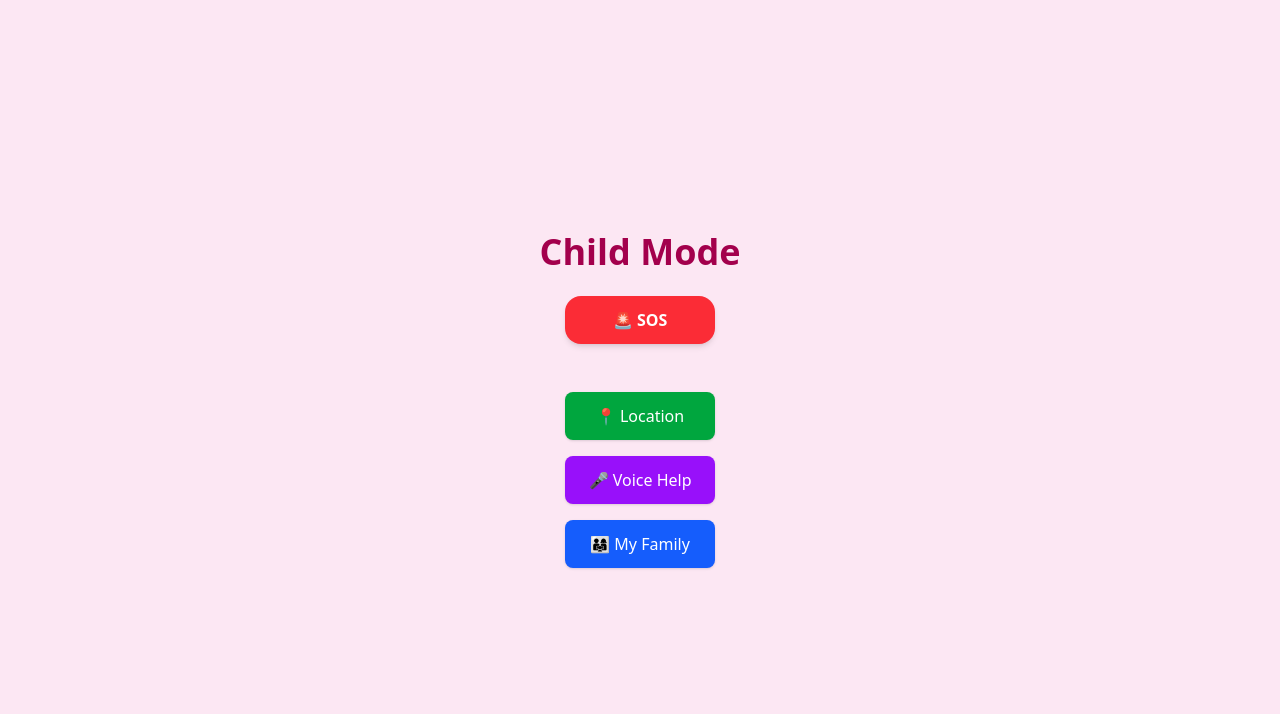
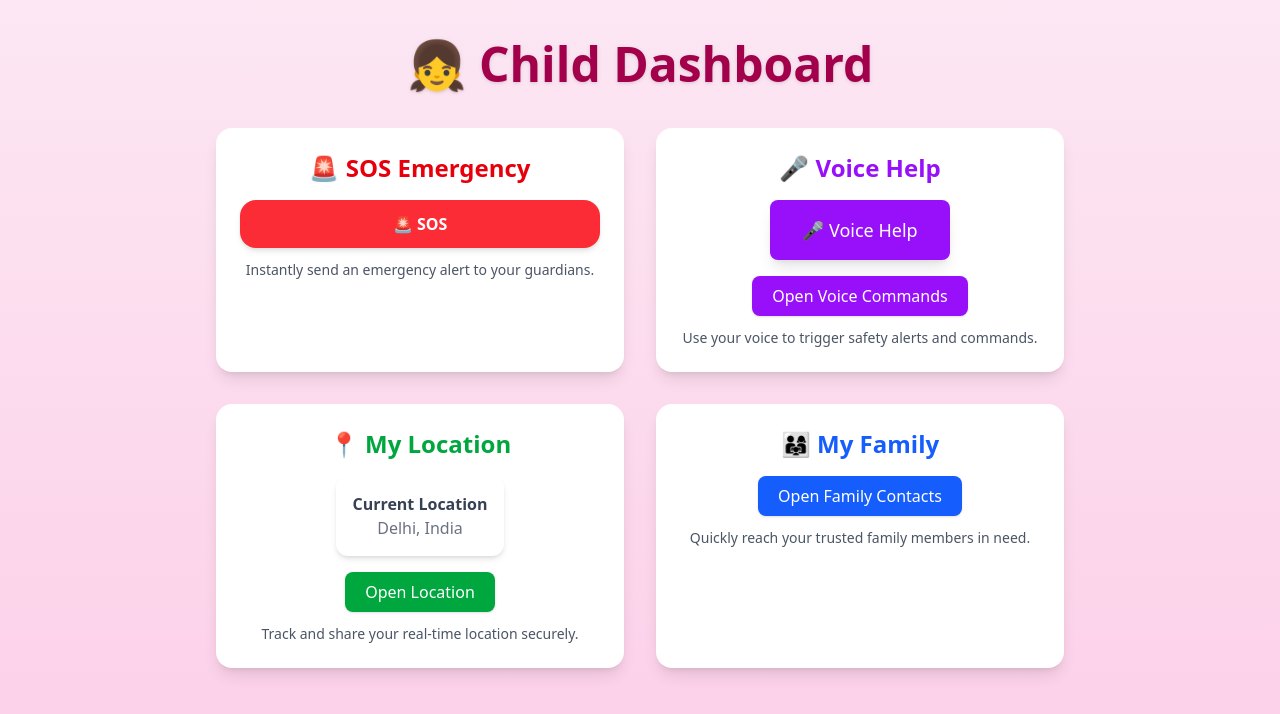
Before and after one commit to codemasteryash/women-safety-app, a React (Vite) app: page /child in a window 1280 px wide. Shown: the top 714 px of the page. Built offline with nearby package versions, Linux system fonts and the light colour scheme.

Commit message:
child dashboard

```diff
--- a/src/pages/ChildDashboard.jsx
+++ b/src/pages/ChildDashboard.jsx
@@ -1,3 +1,51 @@
+// // src/pages/ChildDashboard.jsx
+// import { useNavigate } from "react-router-dom";
+// import LocationCard from "../components/child/LocationCard";
+// import SOSButton from "../components/child/SOSButton";
+// import VoiceHelpButton from "../components/child/VoiceHelpButton";
+
+// function ChildDashboard() {
+//   const navigate = useNavigate();
+
+//   return (
+//     <div className="flex flex-col items-center justify-center min-h-screen bg-pink-100">
+//       <h1 className="text-4xl font-bold mb-6 text-pink-800">Child Mode</h1>
+
+//       <div className="flex flex-col gap-6">
+//         {/* SOS Emergency Button */}
+//         <SOSButton />
+
+//         {/* Voice Help
+//         <VoiceHelpButton /> */}
+
+//         {/* Navigation Buttons */}
+//         <div className="flex flex-col gap-4 mt-6">
+//           <button
+//             onClick={() => navigate("/location")}
+//             className="px-6 py-3 bg-green-600 text-white rounded-lg shadow hover:bg-green-700"
+//           >
+//             📍 Location
+//           </button>
+
+//           <button
+//             onClick={() => navigate("/voice-help")}
+//             className="px-6 py-3 bg-purple-600 text-white rounded-lg shadow hover:bg-purple-700"
+//           >
+//             🎤 Voice Help
+//           </button>
+
+//           <button
+//             onClick={() => navigate("/family")}
+//             className="px-6 py-3 bg-blue-600 text-white rounded-lg shadow hover:bg-blue-700"
+//           >
+//             👨‍👩‍👧 My Family
+//           </button>
+//         </div>
+//       </div>
+//     </div>
+//   );
+// }
+// export default ChildDashboard;
 // src/pages/ChildDashboard.jsx
 import { useNavigate } from "react-router-dom";
 import LocationCard from "../components/child/LocationCard";
@@ -8,41 +56,69 @@ function ChildDashboard() {
   const navigate = useNavigate();
 
   return (
-    <div className="flex flex-col items-center justify-center min-h-screen bg-pink-100">
-      <h1 className="text-4xl font-bold mb-6 text-pink-800">Child Mode</h1>
+    <div className="min-h-screen bg-gradient-to-b from-pink-100 to-pink-200 flex flex-col items-center py-10">
+      {/* Title */}
+      <h1 className="text-5xl font-extrabold text-pink-800 drop-shadow mb-10">
+        👧 Child Dashboard
+      </h1>
 
-      <div className="flex flex-col gap-6">
-        {/* SOS Emergency Button */}
-        <SOSButton />
+      {/* Features Grid */}
+      <div className="grid grid-cols-1 sm:grid-cols-2 gap-8 w-full max-w-4xl px-6">
+        {/* SOS Emergency */}
+        <div className="bg-white shadow-lg rounded-2xl p-6 flex flex-col items-center text-center hover:shadow-2xl transition">
+          <h2 className="text-2xl font-bold text-red-600 mb-4">🚨 SOS Emergency</h2>
+          <SOSButton />
+          <p className="mt-3 text-gray-600 text-sm">
+            Instantly send an emergency alert to your guardians.
+          </p>
+        </div>
 
-        {/* Voice Help
-        <VoiceHelpButton /> */}
+        {/* Voice Help */}
+        <div className="bg-white shadow-lg rounded-2xl p-6 flex flex-col items-center text-center hover:shadow-2xl transition">
+          <h2 className="text-2xl font-bold text-purple-600 mb-4">🎤 Voice Help</h2>
+          <VoiceHelpButton />
+          <button
+            onClick={() => navigate("/voice-help")}
+            className="mt-4 px-5 py-2 bg-purple-600 text-white rounded-lg hover:bg-purple-700 shadow"
+          >
+            Open Voice Commands
+          </button>
+          <p className="mt-3 text-gray-600 text-sm">
+            Use your voice to trigger safety alerts and commands.
+          </p>
+        </div>
 
-        {/* Navigation Buttons */}
-        <div className="flex flex-col gap-4 mt-6">
+        {/* Location */}
+        <div className="bg-white shadow-lg rounded-2xl p-6 flex flex-col items-center text-center hover:shadow-2xl transition">
+          <h2 className="text-2xl font-bold text-green-600 mb-4">📍 My Location</h2>
+          <LocationCard />
           <button
             onClick={() => navigate("/location")}
-            className="px-6 py-3 bg-green-600 text-white rounded-lg shadow hover:bg-green-700"
+            className="mt-4 px-5 py-2 bg-green-600 text-white rounded-lg hover:bg-green-700 shadow"
           >
-            📍 Location
+            Open Location
           </button>
+          <p className="mt-3 text-gray-600 text-sm">
+            Track and share your real-time location securely.
+          </p>
+        </div>
 
-          <button
-            onClick={() => navigate("/voice-help")}
-            className="px-6 py-3 bg-purple-600 text-white rounded-lg shadow hover:bg-purple-700"
-          >
-            🎤 Voice Help
-          </button>
-
+        {/* My Family */}
+        <div className="bg-white shadow-lg rounded-2xl p-6 flex flex-col items-center text-center hover:shadow-2xl transition">
+          <h2 className="text-2xl font-bold text-blue-600 mb-4">👨‍👩‍👧 My Family</h2>
           <button
             onClick={() => navigate("/family")}
-            className="px-6 py-3 bg-blue-600 text-white rounded-lg shadow hover:bg-blue-700"
+            className="px-5 py-2 bg-blue-600 text-white rounded-lg hover:bg-blue-700 shadow"
           >
-            👨‍👩‍👧 My Family
+            Open Family Contacts
           </button>
+          <p className="mt-3 text-gray-600 text-sm">
+            Quickly reach your trusted family members in need.
+          </p>
         </div>
       </div>
     </div>
   );
 }
+
 export default ChildDashboard;
```
